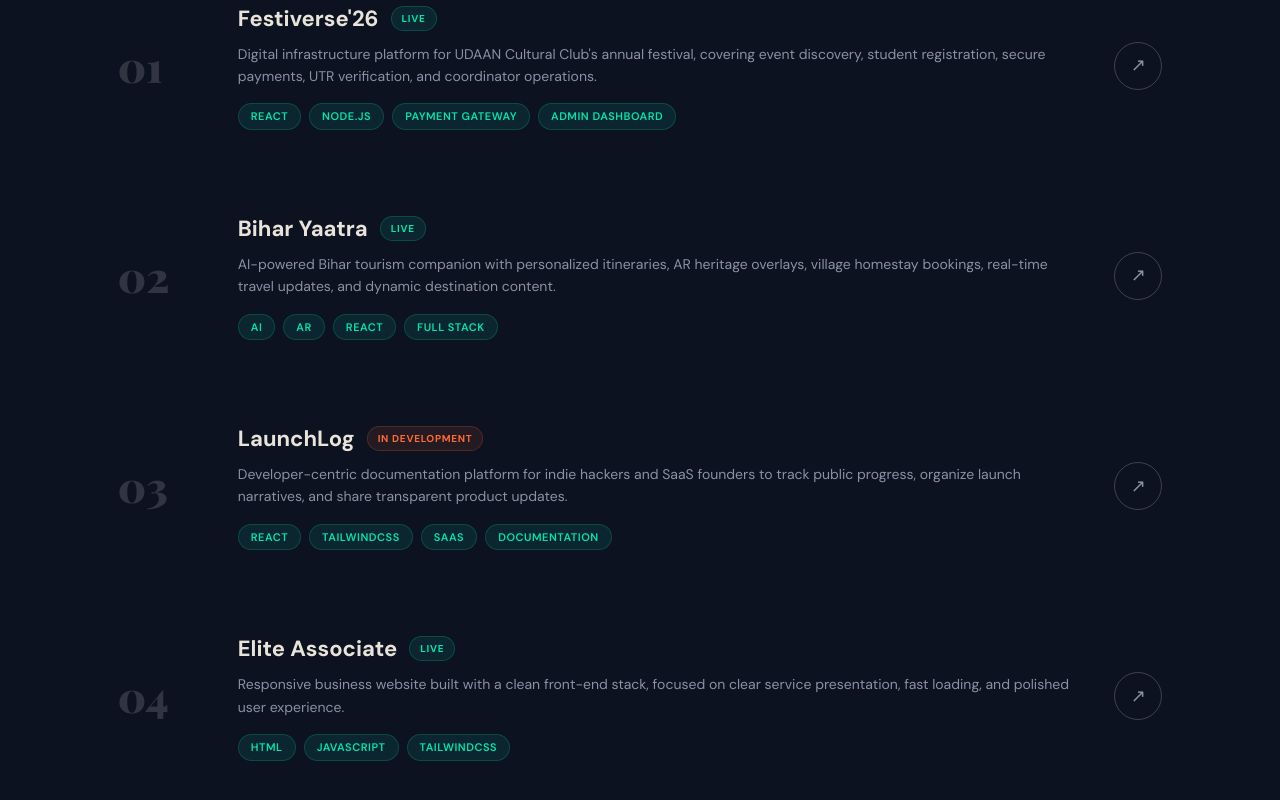
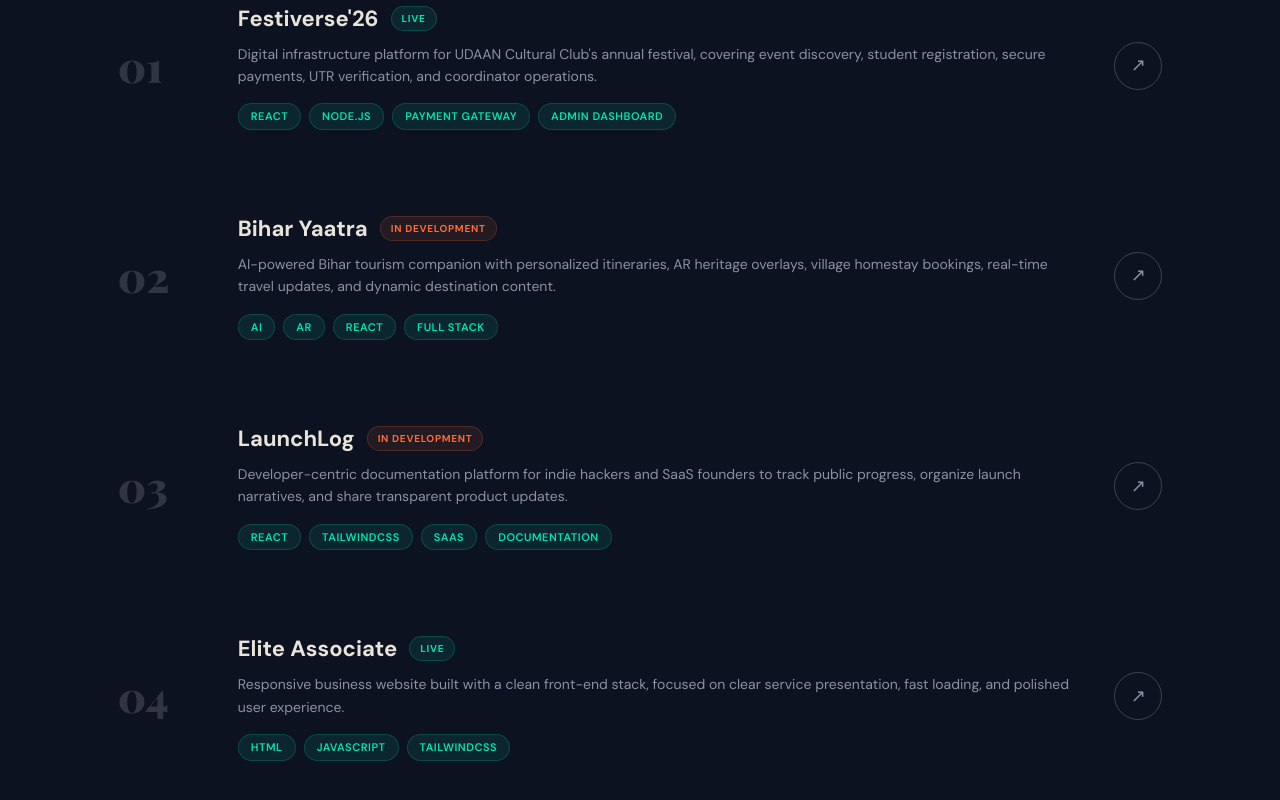
Before and after one commit to GautamSharma-coder/Gautam-Sharma, a React (Create React App) app: page / in a window 1280 px wide. Shown: the part 2017-2817 px from the top of the page. Built offline with nearby package versions, Linux system fonts and the light colour scheme; a web font is replaced by a local one.

Commit message:
update favicon and app title; change project status to 'In Development'

```diff
--- a/public/index.html
+++ b/public/index.html
@@ -2,14 +2,14 @@
 <html lang="en">
   <head>
     <meta charset="utf-8" />
-    <link rel="icon" href="%PUBLIC_URL%/favicon.ico" />
+    <link rel="icon" href="%PUBLIC_URL%/gk.png" />
     <meta name="viewport" content="width=device-width, initial-scale=1" />
     <meta name="theme-color" content="#000000" />
     <meta
       name="description"
       content="Web site created using create-react-app"
     />
-    <link rel="apple-touch-icon" href="%PUBLIC_URL%/logo192.png" />
+    <link rel="apple-touch-icon" href="%PUBLIC_URL%/gk.png" />
     <!--
       manifest.json provides metadata used when your web app is installed on a
       user's mobile device or desktop. See https://developers.google.com/web/fundamentals/web-app-manifest/
@@ -24,7 +24,7 @@
       work correctly both with client-side routing and a non-root public URL.
       Learn how to configure a non-root public URL by running `npm run build`.
     -->
-    <title>Portfolio</title>
+    <title>Gautam Sharma</title>
   </head>
   <body>
     <noscript>You need to enable JavaScript to run this app.</noscript>
--- a/src/App.js
+++ b/src/App.js
@@ -29,7 +29,7 @@
       "AI-powered Bihar tourism companion with personalized itineraries, AR heritage overlays, village homestay bookings, real-time travel updates, and dynamic destination content.",
     tech: ["AI", "AR", "React", "Full Stack"],
     link: "https://biharyaatra.com/",
-    status: "Live",
+    status: "In Development",
     num: "02",
   },
   {
```
Also changed, not shown: public/manifest.json.
